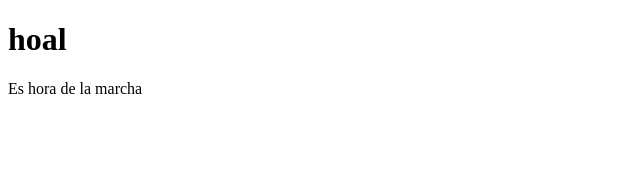
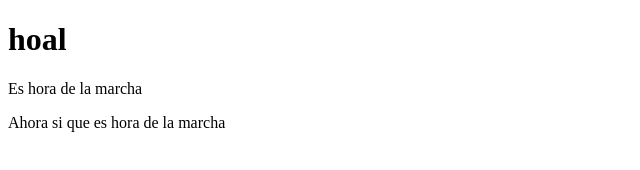
Before and after one commit to iesgrancapitan-entornos/2022-23---practica-5-github---issues-AdrianGM02, a plain HTML site: page index.html in a window 1280 px wide. Shown: the whole page, without its empty margins (0-640 px from the left). Drawn offline with Linux system fonts and the light colour scheme.

Commit message:
Arreglando issues fix #3 fix #4

```diff
--- a/index.html
+++ b/index.html
@@ -4,11 +4,11 @@
     <meta charset="UTF-8">
     <meta http-equiv="X-UA-Compatible" content="IE=edge">
     <meta name="viewport" content="width=device-width, initial-scale=1.0">
-    <title>Document</title>
+    <title>Adrián González Martínez</title>
 </head>
 <body>
     <h1>hoal</h1>
     <p>Es hora de la marcha</p>
-
+    <p>Ahora si que es hora de la marcha</p>
 </body>
 </html>
```
